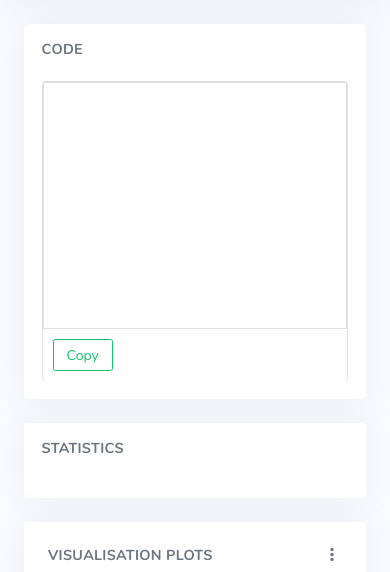
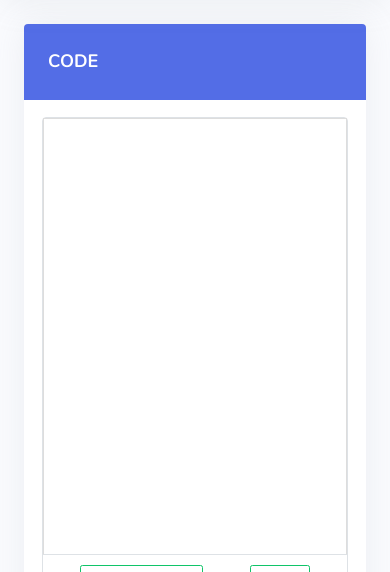
Before and after one commit to 11manav/VisualDatos, a Django app: template VData/templates/results.html in a window 390 px wide. Shown: the part 70-642 px from the top of the page. Run offline with Django 4.2, Linux system fonts and the light colour scheme; the template is opened without the code that fills it, so the values that code supplies are empty; some libraries are stand-ins or nearby versions.

Commit message:
minor quality improvements

```diff
--- a/VData/templates/results.html
+++ b/VData/templates/results.html
@@ -12,21 +12,41 @@
                 <div class="col-lg-12">
                     <!-- Personal-Information -->
                     <div class="card">
+                        <div class="d-flex card-header justify-content-between align-items-center" style="background-color: #536de6;
+                        color: white;
+                    ">
+                            <h4 class="text-bold">
+                                CODE
+                            </h4>
+                        </div>
                         <div class="card-body">
-                            <h4 class="header-title mt-0 mb-3">Code</h4>
-                            <div class="tab-content" data-simplebar style="height: 300px;">
+                            <div class="tab-content" data-simplebar>
                                     <div class="tab-pane code active show" id="input-types-code" role="tabpanel">
                                         <!-- <button class="btn-copy-clipboard" data-clipboard-action="copy">
                                             Copy
                                         </button> -->
-                                        <pre class="mb-0" style="height: 247px; border-bottom: 1px solid var(--ct-gray-300);">
+                                        <pre class="mb-0" style="height: 437px; border-bottom: 1px solid var(--ct-gray-300);">
 <code class="html escape language-python">{{file_content | safe}}</code>
                                             </pre>
 
                                         <!-- end highlight-->
+                                        <div id="#codeOptions" style="display: flex;
+                                        justify-content: space-evenly; ">
+                                        <div class="">
+                                            <button type="button" class="btn-copy-clipboard1" data-bs-toggle="dropdown" aria-haspopup="true" aria-expanded="false" id="theme-btn" style="margin:10px;">Change Theme</button>
+                                            <div class="dropdown-menu dropdown-menu-animated" style="">
+                                                <a class="dropdown-item" onclick="setTheme('light')">Light</a>
+                                                <a class="dropdown-item" onclick="setTheme('dark')">Dark</a>
+                                                <a class="dropdown-item" onclick="setTheme('twilight')">Twilight</a>
+                                                <a class="dropdown-item" onclick="setTheme('solarized')">Solarized</a>
+                                                <a class="dropdown-item" onclick="setTheme('tomorrow')">Tomorrow</a>
+                                            </div>
+                                        </div>
                                         <button class="btn-copy-clipboard" data-clipboard-action="copy" style="position:relative; top:0; right:0; margin:10px; ">
                                             Copy
                                         </button>
+
+                                            </div>
                                     </div>
                                     <!-- end preview code-->
                             </div>
@@ -38,12 +58,64 @@
 
 
                 </div>
-                <div class="col-lg-12">
+
+
+
+
+
+
+
+
+            </div>
+
+            <div class="col-lg-7 col-md-12 col-sm-12">
                 <div class="card">
+                    <div class="d-flex card-header justify-content-between align-items-center mb-2" style="background-color: #536de6;
+                    color: white;
+                ">
+                        <h4 class="text-bold">VISUALISATION PLOTS</h4>
+                    </div>
+
+                    <div class="card-body pt-0">
+                        <div data-simplebar style="height: 480px;">
+                            <img src= {{ image_url }} alt="">
+                        </div> <!-- end table-responsive-->
+                    </div> <!-- end card-body-->
+                </div> <!-- end card-->
+
+            </div>
+
+            {% if confusion_mtx_imgurl is not None%}
+            <div class="col-lg-6">
+                <div class="card">
+                    <div class="d-flex card-header justify-content-between align-items-center" style="background-color: #536de6;
+                    color: white;
+                ">
+                        <h4 class="text-bold">STATISTICS</h4>
+                    </div>
                     <div class="card-body">
-                            <h4 class="header-title mb-3">Statistics</h4>
+                        <h4 class="header-title mb-3">Confusion Matrix</h4>
 
-                            <div class="table-responsive" data-simplebar style="max-height: 300px;">
+                        <div class="table-responsive" data-simplebar>
+
+                            <img src= {{ confusion_mtx_imgurl }} alt="">
+
+                        </div>
+
+                    </div>
+                </div>
+            </div>
+            {% endif%}
+            <div class="col-lg-6">
+                <div class="card">
+                    <div class="d-flex card-header justify-content-between align-items-center" style="background-color: #536de6;
+                    color: white;
+                ">
+                        <h4 class="text-bold">STATISTICS</h4>
+                    </div>
+                    <div class="card-body">
+
+                        <div class="table-responsive" data-simplebar>
                             <table class="table mb-0">
                                 <thead class="table-light">
                                     {% if r2_score is not None%}
@@ -117,14 +189,10 @@
                                     {% endif%}
 
                                     {% if class_report is not None%}
-                                        <tr>
-                                        <th>Classification Report</th>
-                                        <div class="table-responsive" data-simplebar style="max-height: 300px;">
-
+                                    <h4>Classification Report</h4>
+                                    <div class="table-responsive" data-simplebar style="max-height: 499px;">
                                         <img src= {{ class_report }} alt="">
-
                                     </div>
-                                    </tr>
                                     {% endif%}
 
 
@@ -186,56 +254,6 @@
                     </div>
                 </div>
             </div>
-
-
-
-
-
-
-
-            </div>
-
-            <div class="col-lg-7 col-md-12 col-sm-12">
-                <div class="card">
-                    <div class="d-flex card-header justify-content-between align-items-center">
-                        <h4 class="header-title">Visualisation plots</h4>
-                        <div class="dropdown">
-                            <a href="#" class="dropdown-toggle arrow-none card-drop" data-bs-toggle="dropdown"
-                                aria-expanded="false">
-                                <i class="mdi mdi-dots-vertical"></i>
-                            </a>
-                            <div class="dropdown-menu dropdown-menu-end">
-                                <!-- item-->
-                                <a href="{% url 'downloadDataset'%}" class="dropdown-item">Download Image</a>
-                                <!-- item-->
-                                <a href="{% url 'showFulldataset'%}" class="dropdown-item">Show Full Image</a>
-                            </div>
-                        </div>
-                    </div>
-
-                    <div class="card-body pt-0">
-                        <div data-simplebar style="height: 480px;">
-                            <img src= {{ image_url }} alt="">
-                        </div> <!-- end table-responsive-->
-                    </div> <!-- end card-body-->
-                </div> <!-- end card-->
-                {% if confusion_mtx_imgurl is not None%}
-            </div>
-            <div class="col-lg-12">
-                <div class="card">
-                    <div class="card-body">
-                        <h4 class="header-title mb-3">Confusion Matrix</h4>
-
-                        <div class="table-responsive" data-simplebar style="max-height: 300px;">
-
-                            <img src= {{ confusion_mtx_imgurl }} alt="">
-
-                        </div>
-
-                    </div>
-                </div>
-            </div>
-            {% endif%}
             {% block operation %} {% endblock operation %}
         </div> <!-- container -->
 
```
Also changed, not shown: VData/templates/visualization_output.html (+23 -6 lines). Lines whose indentation alone changed are shown as unchanged.
